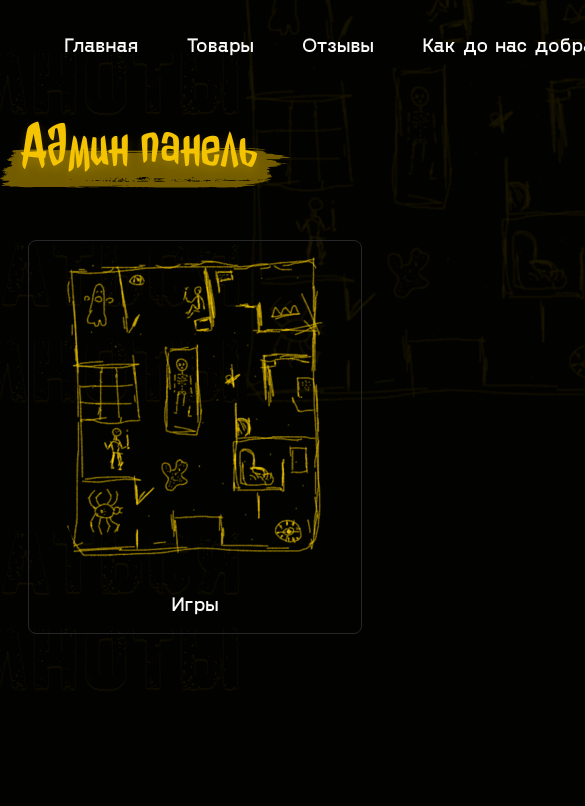
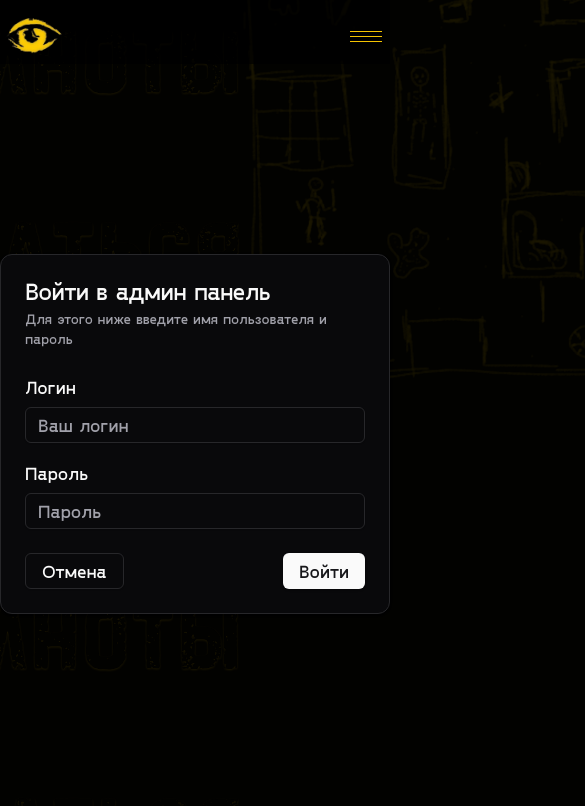
Before and after one commit to sr-popug/prytki-without-sign, a Next.js app: page /admin in a window 390 px wide. Shown: the top 806 px of the page, 585 px wide, since content can reach past the window. Built offline with nearby package versions, Linux system fonts and the light colour scheme.

Commit message:
Добавил вход в админку + адаптив Header

```diff
--- a/src/app/admin/games/page.tsx
+++ b/src/app/admin/games/page.tsx
@@ -1,9 +1,11 @@
 import AddGame from '@/widgets/admin/games/AddGame'
 import GameList from '@/widgets/admin/games/GamesList'
+import Auth from '@/widgets/Auth'
 import Image from 'next/image'
 export default function GamesPageAdmin() {
   return (
-    <article className=''>
+    <Auth>
+      <article>
         <header className='relative mt-8 flex items-center justify-between'>
           <div>
             <h2 className='text-prytki font-serif text-6xl ml-5 drop-shadow-[0_5.10px_5px_rgba(254,205,3,0.2)]'>
@@ -21,5 +23,6 @@ export default function GamesPageAdmin() {
         </header>
         <GameList />
       </article>
+    </Auth>
   )
 }
--- a/src/app/admin/page.tsx
+++ b/src/app/admin/page.tsx
@@ -1,12 +1,10 @@
-import Login from '@/widgets/admin/Login'
 import MainPage from '@/widgets/admin/MainPage'
+import Auth from '@/widgets/Auth'
 
 export default function AdminPage() {
-  const userIsAdmin = true
   return (
-    <>
-      {userIsAdmin && <MainPage />}
-      {!userIsAdmin && <Login />}
-    </>
+    <Auth>
+      <MainPage />
+    </Auth>
   )
 }
--- a/src/app/layout.tsx
+++ b/src/app/layout.tsx
@@ -52,7 +52,7 @@ export default function RootLayout({
         className={`${handelson.variable} ${jolly.variable} ${goshaSanBold.variable} ${goshaSansRegular.variable} antialiased bg-backgroundPage overflow-x-hidden`}
       >
         <Header />
-        <main className='mx-auto max-w-full  font-sans relative'>
+        <main className='mx-auto max-w-full mt-24  font-sans relative'>
           <article className='background absolute -z-10'>
             <div className='left-text font-handelson text-8xl drop-shadow-[0_1.2px_1.2px_rgba(254,205,3,0.1)] text-backgroundPage -mt-20 relative right-2/4'>
               От темноты не спрятаться <br /> От темноты не спрятаться <br />
--- a/src/shared/ui/header/Header.tsx
+++ b/src/shared/ui/header/Header.tsx
@@ -1,20 +1,23 @@
 import Image from 'next/image'
 import Link from 'next/link'
 import styles from './header.module.css'
+import HeaderMenu from './HeaderMenu'
 
 export default function Header() {
+  function activeMenu() {}
   return (
-    <header className='main-header mx-auto max-w-full  font-sans flex items-center mt-1 justify-between h-20'>
-      <Link href='/' className=' block logo mr-16 sm:hidden xl:block'>
+    <header className='main-header fixed top-0 left-0 right-0 z-50 bg-opacity-70 bg-black h-16'>
+      <div className='mx-auto max-w-full  font-sans flex items-center mt-1 justify-between h-16'>
+        <Link href='/' className='logo mr-16 block'>
           <Image
             src='/logo-head.png'
             alt='Логотип пряток'
-          width={83}
-          height={55}
+            width={70}
+            height={40}
           />
         </Link>
-
-      <nav className='lg:ml-2'>
+        <HeaderMenu />
+        <nav className='ml-2 hidden xl:block xl:ml-0'>
           <ul className='list-none flex  gap-12 '>
             {[
               ['Главная', '/'],
@@ -33,7 +36,7 @@ export default function Header() {
             ))}
           </ul>
         </nav>
-      <article className='right ml-24 flex  items-center gap-4'>
+        <article className='hidden right ml-24 xl:flex  items-center gap-4'>
           <a
             href='tel:782017'
             className={`${styles.phone} font-serif text-nowrap text-4xl text-center hover:text-prytki transition-colors`}
@@ -48,6 +51,7 @@ export default function Header() {
             Записаться на игру
           </Link>
         </article>
+      </div>
     </header>
   )
 }
--- /dev/null
+++ b/src/shared/ui/header/HeaderMenu.tsx
@@ -0,0 +1,61 @@
+'use client'
+import Link from 'next/link'
+import { useState } from 'react'
+import styles from './header.module.css'
+
+export default function HeaderMenu() {
+  const [isOpen, setIsOpen] = useState(false)
+  const toggleMenu = () => {
+    setIsOpen(!isOpen)
+  }
+  return (
+    <>
+      <button
+        onClick={toggleMenu}
+        className='bg-transparent border-none p-2 ml-2 flex xl:hidden  flex-col gap-1'
+      >
+        <div className='w-8 bg-prytki h-[1px]'></div>
+        <div className='w-8 bg-prytki h-[1px]'></div>
+        <div className='w-8 bg-prytki h-[1px]'></div>
+      </button>
+      {isOpen && (
+        <article className='opened-menu absolute top-16 left-0 right-0 z-50 bg-opacity-70 bg-black  xl:hidden p-2 flex flex-col items-center'>
+          <nav className='ml-2 block xl:ml-0'>
+            <ul className='list-none flex flex-col  gap-2 '>
+              {[
+                ['Главная', '/'],
+                ['Товары', '/products'],
+                ['Отзывы', '/feedback'],
+                ['Как до нас добраться?', '/map'],
+              ].map(([title, href]) => (
+                <li key={title}>
+                  <Link
+                    className='transition-colors text-nowrap  hover:text-prytki block text-xl font-thin text-center'
+                    href={href}
+                  >
+                    {title}
+                  </Link>
+                </li>
+              ))}
+            </ul>
+          </nav>
+          <article className='right flex flex-wrap justify-center  items-center gap-x-2'>
+            <a
+              href='tel:782017'
+              className={`${styles.phone} font-serif text-nowrap text-4xl text-center hover:text-prytki transition-colors`}
+            >
+              78-2017
+            </a>
+
+            <Link
+              href='/sign'
+              className='font-serif text-3xl text-center bg-prytki py-1 px-12 rounded-xl text-black hover:bg-yellow-600 text-nowrap  transition-colors block lg:mr-2'
+            >
+              Записаться на игру
+            </Link>
+          </article>
+        </article>
+      )}
+    </>
+  )
+}
--- /dev/null
+++ b/src/widgets/Auth.tsx
@@ -0,0 +1,12 @@
+'use client'
+import React from 'react'
+import Login from './admin/Login'
+
+export default function Auth({ children }: { children: React.ReactNode }) {
+  if (
+    localStorage.getItem('token') &&
+    localStorage.getItem('token') === process.env.NEXT_PUBLIC_TOKEN
+  ) {
+    return <>{children}</>
+  } else return <Login />
+}
--- a/src/widgets/admin/Login.tsx
+++ b/src/widgets/admin/Login.tsx
@@ -1,3 +1,5 @@
+'use client'
+import { useToast } from '@/hooks/use-toast'
 import { Button } from '@/shared/ui/button'
 import {
   Card,
@@ -9,8 +11,33 @@ import {
 } from '@/shared/ui/card'
 import { Input } from '@/shared/ui/input'
 import { Label } from '@/shared/ui/label'
+import { useRouter } from 'next/navigation'
+import { useRef } from 'react'
 
 export default function Login() {
+  const router = useRouter()
+  const { toast } = useToast()
+  const loginRef = useRef<HTMLInputElement>(null)
+  const passwordRef = useRef<HTMLInputElement>(null)
+  function submit(e: React.MouseEvent<HTMLButtonElement>) {
+    e.preventDefault()
+    if (
+      process.env.NEXT_PUBLIC_TOKEN ==
+      loginRef.current?.value + '@' + passwordRef.current?.value
+    ) {
+      localStorage.setItem('token', process.env.NEXT_PUBLIC_TOKEN)
+      window.location.reload()
+    } else {
+      toast({
+        title: 'Ошибка',
+        description: 'Неверный логин или пароль',
+        variant: 'destructive',
+      })
+    }
+  }
+  function close() {
+    router.back()
+  }
   return (
     <div className='flex  justify-center items-center h-[80vh]'>
       <Card className=' text-2xl'>
@@ -27,13 +54,19 @@ export default function Login() {
                 <Label className='text-lg' htmlFor='name'>
                   Логин
                 </Label>
-                <Input className='text-lg' id='name' placeholder='Ваш логин' />
+                <Input
+                  ref={loginRef}
+                  className='text-lg'
+                  id='name'
+                  placeholder='Ваш логин'
+                />
               </div>
               <div className='flex flex-col space-y-1.5'>
                 <Label className='text-lg' htmlFor='framework'>
                   Пароль
                 </Label>
                 <Input
+                  ref={passwordRef}
                   className='text-lg'
                   id='name'
                   type='password'
@@ -44,10 +77,12 @@ export default function Login() {
           </form>
         </CardContent>
         <CardFooter className='flex justify-between'>
-          <Button className='text-lg' variant='outline'>
+          <Button onClick={close} className='text-lg' variant='outline'>
             Отмена
           </Button>
-          <Button className='text-lg'>Войти</Button>
+          <Button onClick={submit} className='text-lg'>
+            Войти
+          </Button>
         </CardFooter>
       </Card>
     </div>
--- a/src/widgets/main/MainScreen.tsx
+++ b/src/widgets/main/MainScreen.tsx
@@ -5,7 +5,7 @@ import Link from 'next/link'
 export default function MainScreen() {
   return (
     <article className='main-screen relative'>
-      <article className='content flex items-center justify-between mt-28 '>
+      <article className='content flex items-center justify-between mt-48 '>
         <div className='left flex flex-col items-center'>
           <Image src={'/logo.png'} alt='main-screen' width={450} height={450} />
           <p className='text-prytki font-serif text-3xl text-center -mt-10'>
```
Lines whose indentation alone changed are shown as unchanged.
